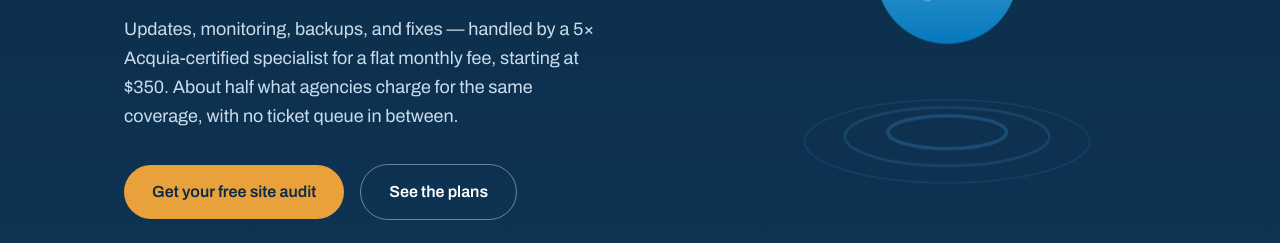
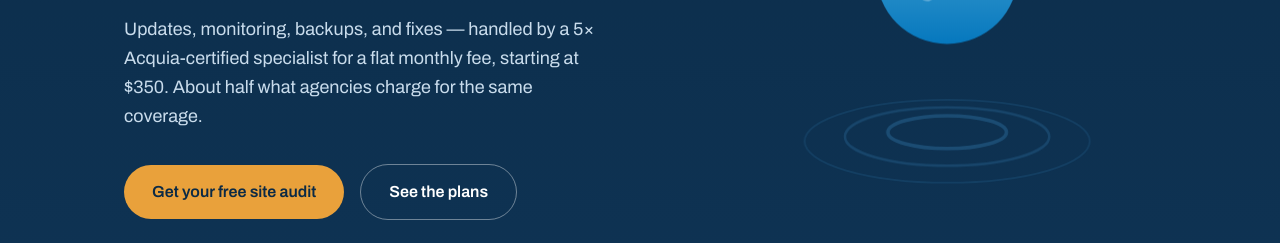
Before and after one commit to tolumasn/tolulaleye, a plain HTML site: page index.html in a window 1280 px wide. Shown: the part 539-782 px from the top of the page. Drawn offline with Linux system fonts and the light colour scheme.

Commit message:
Update lead paragraph in index.html
Removed mention of ticket queue from lead paragraph.

```diff
--- a/index.html
+++ b/index.html
@@ -294,7 +294,7 @@ footer a:hover{color:var(--sky)}
     <div>
       <p class="eyebrow"><svg viewBox="0 0 120 160" aria-hidden="true"><use href="#drop" fill="#7EC8E3"/></svg> Drupal Website Care</p>
       <h1>A senior Drupal engineer on retainer — <em>without the agency price tag.</em></h1>
-      <p class="lead">Updates, monitoring, backups, and fixes — handled by a 5&times; Acquia-certified specialist for a flat monthly fee, starting at $350. About half what agencies charge for the same coverage, with no ticket queue in between.</p>
+      <p class="lead">Updates, monitoring, backups, and fixes — handled by a 5&times; Acquia-certified specialist for a flat monthly fee, starting at $350. About half what agencies charge for the same coverage.</p>
       <div class="hero-ctas">
         <a class="btn btn-amber" href="https://calendly.com/tolu-laleye/free-initial-consultation">Get your free site audit</a>
         <a class="btn btn-ghost" href="#plans">See the plans</a>
```
